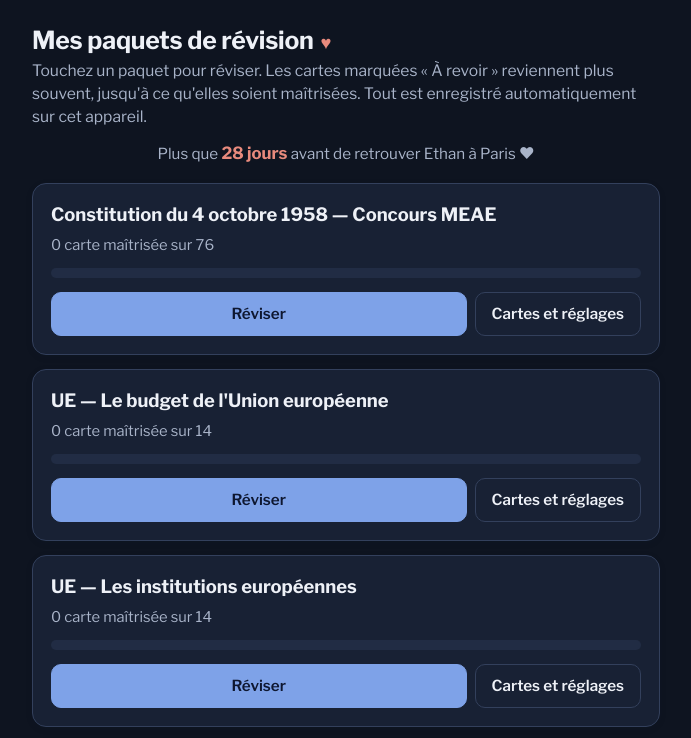
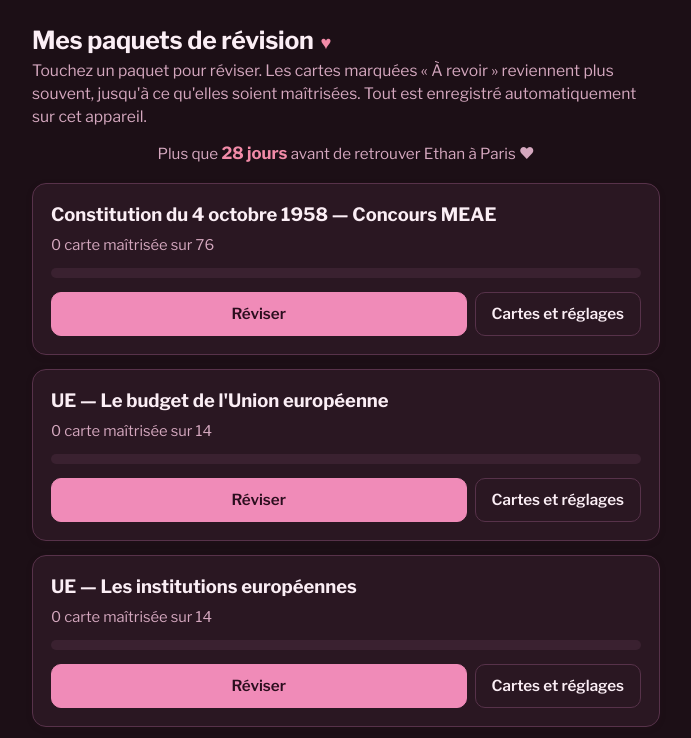
Before and after one commit to EthanMuir/flashcards-constitution, a plain HTML site: page index.html in a window 1280 px wide. Shown: the top 738 px of the page, without its empty margins (294-985 px from the left). Drawn offline with nearby package versions, Linux system fonts and the dark colour scheme.

Commit message:
Thème rose pour Julie

```diff
--- a/index.html
+++ b/index.html
@@ -12,45 +12,45 @@
     <style>
       :root {
         color-scheme: light dark;
-        --bg: #f4f5f7;
+        --bg: #fdf2f6;
         --surface: #ffffff;
-        --surface-2: #eceef2;
-        --ink: #17233c;
-        --ink-soft: #4c5871;
-        --line: #d6dae2;
-        --navy: #1d3461;
+        --surface-2: #f9e2ec;
+        --ink: #40202f;
+        --ink-soft: #7d5468;
+        --line: #eec9d9;
+        --navy: #c2337a;
         --navy-ink: #ffffff;
-        --red: #b3382c;
-        --red-soft: #fbeae8;
+        --red: #c22f4e;
+        --red-soft: #fde7ee;
         --green: #1e7a46;
         --green-soft: #e4f3ea;
         --amber: #9a6a12;
         --amber-soft: #faf0d7;
         --card-front: #ffffff;
-        --card-back: #1d3461;
-        --card-back-ink: #f2f5fb;
-        --shadow: 0 10px 30px rgba(23, 35, 60, 0.14);
+        --card-back: #b03068;
+        --card-back-ink: #fff2f8;
+        --shadow: 0 10px 30px rgba(64, 32, 47, 0.16);
         --radius: 14px;
       }
       @media (prefers-color-scheme: dark) {
         :root {
-          --bg: #0e1420;
-          --surface: #182134;
-          --surface-2: #212c44;
-          --ink: #eef1f7;
-          --ink-soft: #a9b4c9;
-          --line: #33405c;
-          --navy: #7ea2e8;
-          --navy-ink: #0e1730;
-          --red: #e88a7d;
-          --red-soft: #3d2320;
+          --bg: #1c0f16;
+          --surface: #2a1722;
+          --surface-2: #3a2130;
+          --ink: #fbeef5;
+          --ink-soft: #d5a8bf;
+          --line: #57324a;
+          --navy: #f08bb8;
+          --navy-ink: #2b0e1e;
+          --red: #f28ba8;
+          --red-soft: #40202e;
           --green: #6fce96;
           --green-soft: #1d3325;
           --amber: #e3b959;
           --amber-soft: #38300f;
-          --card-front: #1b2740;
-          --card-back: #2b4476;
-          --card-back-ink: #f2f5fb;
+          --card-front: #2e1a28;
+          --card-back: #93305f;
+          --card-back-ink: #ffeef7;
           --shadow: 0 10px 30px rgba(0, 0, 0, 0.45);
         }
       }
@@ -95,7 +95,7 @@
       /* ---------- Deck list ---------- */
       .deck {
         background: var(--surface); border: 1px solid var(--line); border-radius: var(--radius);
-        padding: 18px; margin-bottom: 14px; box-shadow: 0 2px 8px rgba(23,35,60,0.05);
+        padding: 18px; margin-bottom: 14px; box-shadow: 0 2px 8px rgba(64,32,47,0.06);
       }
       .deck h2 { padding-right: 8px; }
       .deck-meta { color: var(--ink-soft); font-size: 0.92rem; margin: 2px 0 12px; }
```
